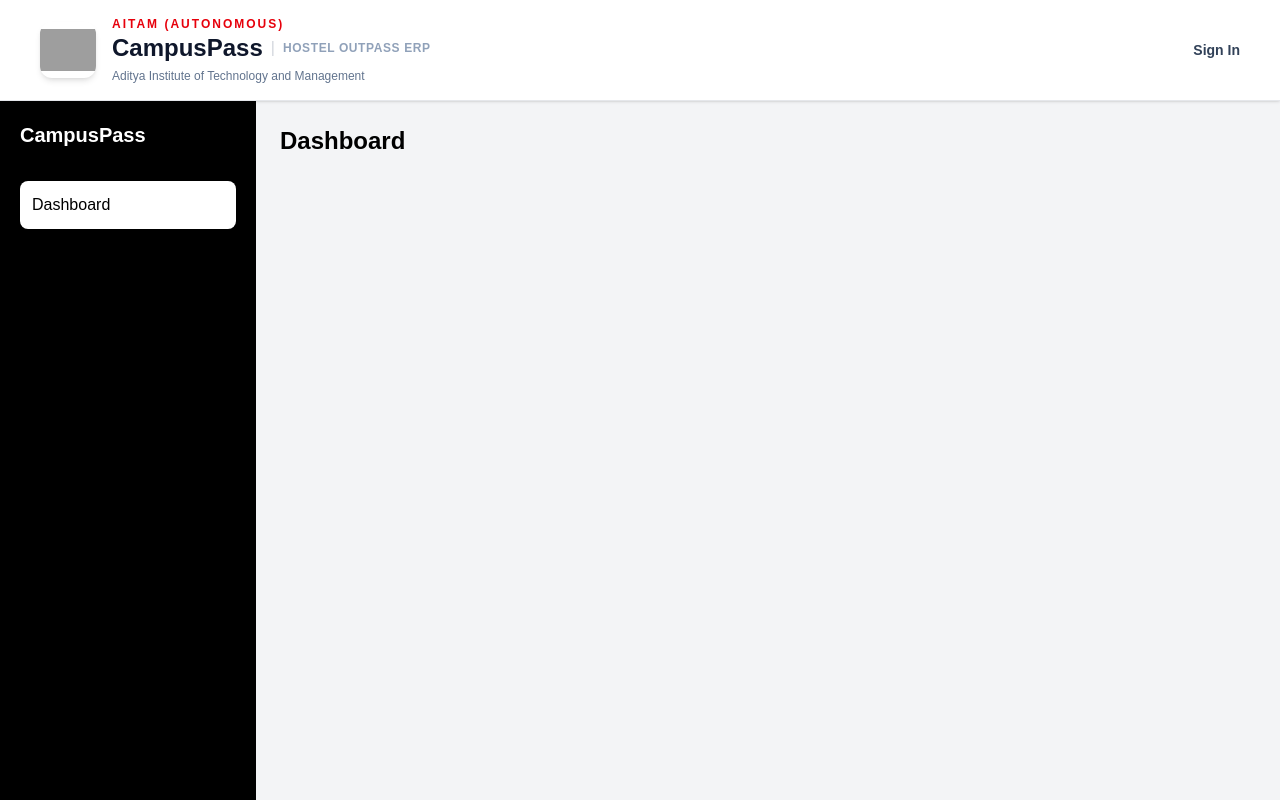
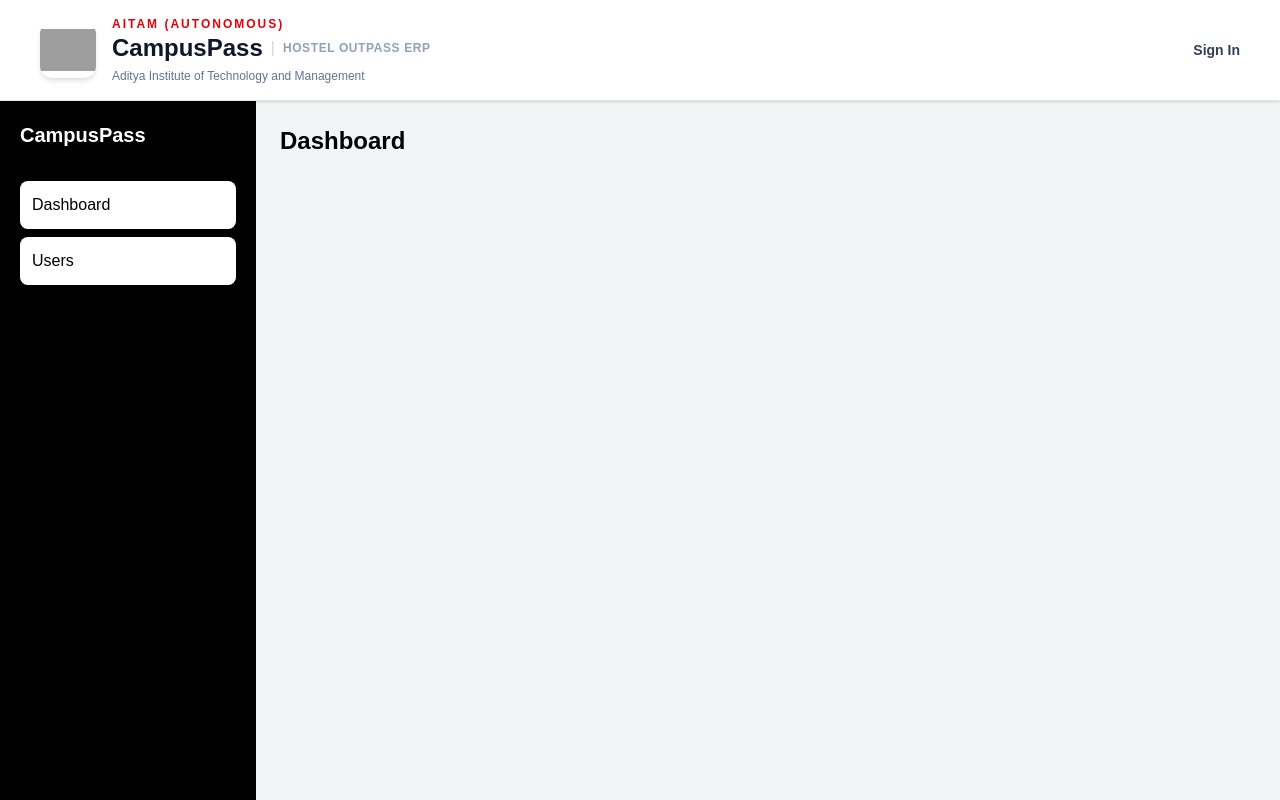
Before and after one commit to VIJAY-1326/Hostel_Outpass, a React (Vite) app in the folder hostel_outpass/: page /super-admin in a window 1280 px wide. Shown: the top 800 px of the page. Built offline with nearby package versions, Linux system fonts and the light colour scheme; grey boxes are pictures that could not be loaded.

Commit message:
upadated dashboard

```diff
--- a/hostel_outpass/src/pages/super-admin/Dashboard.jsx
+++ b/hostel_outpass/src/pages/super-admin/Dashboard.jsx
@@ -18,6 +18,12 @@ function Dashboard() {
         >
           Dashboard
         </button>
+        <button
+          onClick={() => setActiveMenu("Users")}
+          className="mt-2 w-full rounded-lg bg-white p-3 text-left text-black"
+        >
+          Users
+        </button>
       </div>
 
       {/* Main Content */}
```
